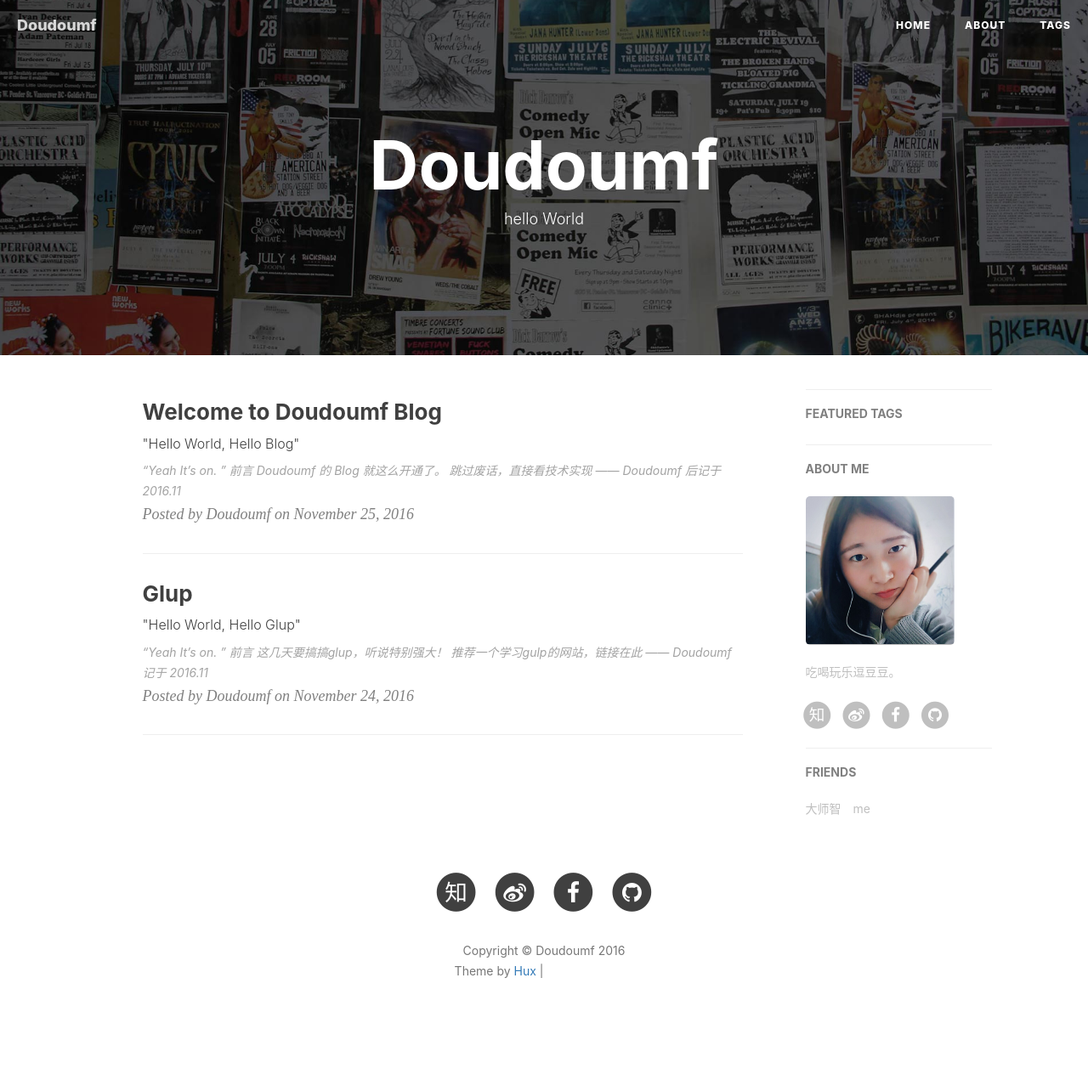
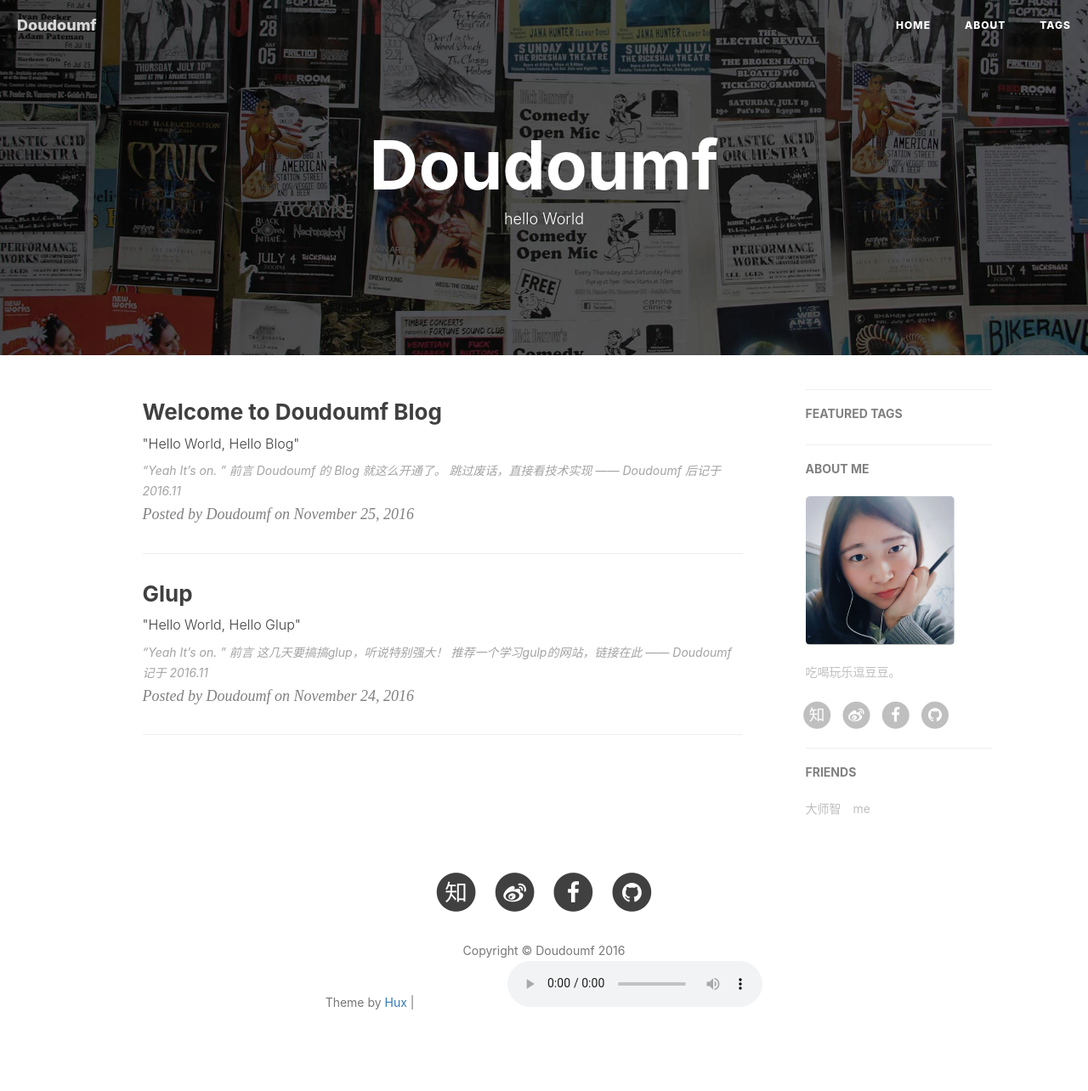
Before and after one commit to Doudoumf/Doudoumf.github.io, a Jekyll site: the page built from index.html, in a window 1280 px wide. Shown: the whole page at 85% size. Built offline with Jekyll 4.4.1, drawn with Linux system fonts in a browser that asks for light colours; nearby versions of some CDN libraries; the list of posts is cut into pages by our own code; comment, search, counter and statistics services are not loaded; before the commit the page ends 1247 px from its top, so only the background shows below that; grey boxes are pictures that could not be loaded.

Commit message:
change music

```diff
--- a/_includes/footer.html
+++ b/_includes/footer.html
@@ -78,7 +78,7 @@
                         frameborder="0" scrolling="0" width="100px" height="20px"
                         src="https://ghbtns.com/github-btn.html?user=huxpro&repo=huxpro.github.io&type=star&count=true" >
                     </iframe>
-                    <audio autoplay="autoplay" loop="loop" >
+                    <audio autoplay="autoplay" loop="loop" controls="controls" >
                         <source src="music/Hello.mp3" type="audio/mpeg">
                     </audio>
                 </p>
```
